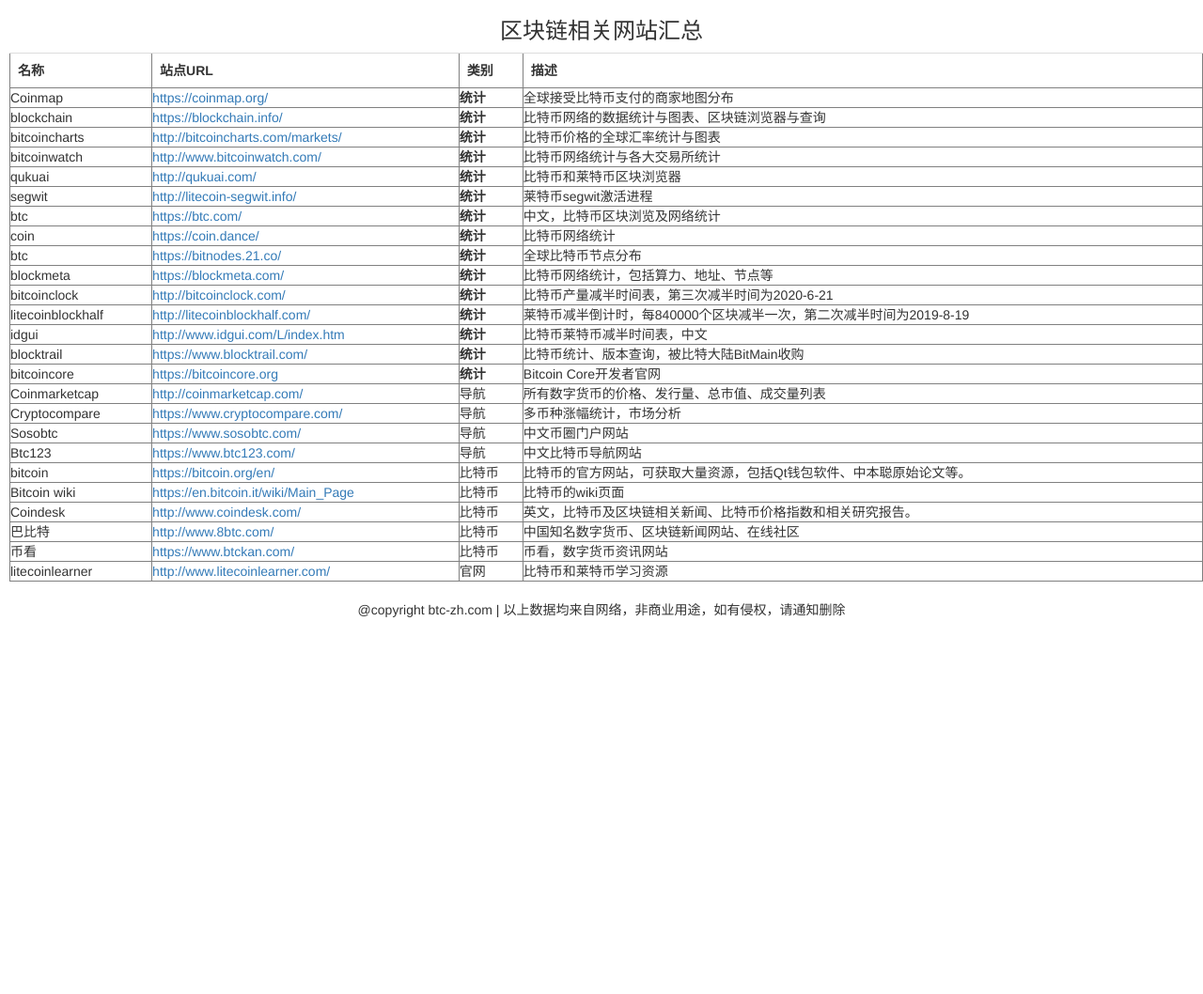
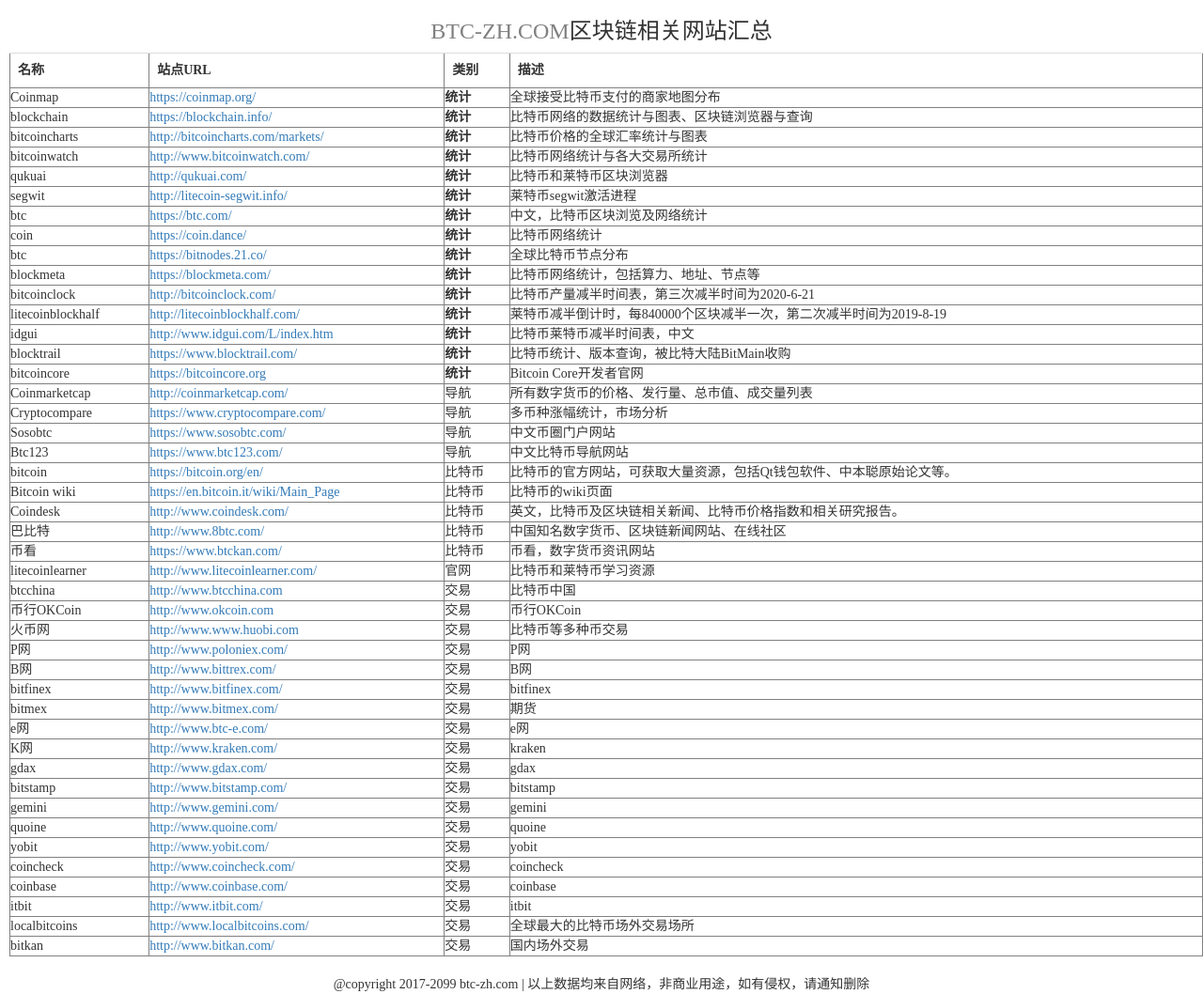
Before and after one commit to xxlv/btc-zh-sites, a plain HTML site: page index.html in a window 1280 px wide. Shown: the whole page at 94% size. Before the commit the page ends 800 px from the top, so only its background shows below. Drawn offline with nearby package versions, Linux system fonts and the light colour scheme.

Commit message:
Update List

```diff
--- /dev/null
+++ b/data.js
@@ -0,0 +1,274 @@
+var sites=[
+    {
+        "name":"Coinmap",
+        "url":"https://coinmap.org/",
+        "type":"<b>统计</b>",
+        "desc":"全球接受比特币支付的商家地图分布"
+    },
+    {
+        "name":"blockchain",
+        "url":"https://blockchain.info/",
+        "type":"<b>统计</b>",
+        "desc":"比特币网络的数据统计与图表、区块链浏览器与查询"
+    },
+    {
+        "name":"bitcoincharts",
+        "url":"http://bitcoincharts.com/markets/",
+        "type":"<b>统计</b>",
+        "desc":"比特币价格的全球汇率统计与图表"
+    },
+    {
+        "name":"bitcoinwatch",
+        "url":"http://www.bitcoinwatch.com/",
+        "type":"<b>统计</b>",
+        "desc":"比特币网络统计与各大交易所统计"
+    },
+    {
+        "name":"qukuai",
+        "url":"http://qukuai.com/",
+        "type":"<b>统计</b>",
+        "desc":"比特币和莱特币区块浏览器"
+    },
+    {
+        "name":"segwit",
+        "url":"http://litecoin-segwit.info/",
+        "type":"<b>统计</b>",
+        "desc":"莱特币segwit激活进程"
+    },
+    {
+        "name":"btc",
+        "url":"https://btc.com/",
+        "type":"<b>统计</b>",
+        "desc":"中文，比特币区块浏览及网络统计"
+    },
+
+    {
+        "name":"coin",
+        "url":"https://coin.dance/",
+        "type":"<b>统计</b>",
+        "desc":"比特币网络统计"
+    },
+    {
+        "name":"btc",
+        "url":"https://bitnodes.21.co/",
+        "type":"<b>统计</b>",
+        "desc":"全球比特币节点分布"
+    },
+    {
+        "name":"blockmeta",
+        "url":"https://blockmeta.com/",
+        "type":"<b>统计</b>",
+        "desc":"比特币网络统计，包括算力、地址、节点等"
+    },
+    {
+        "name":"bitcoinclock",
+        "url":"http://bitcoinclock.com/",
+        "type":"<b>统计</b>",
+        "desc":"比特币产量减半时间表，第三次减半时间为2020-6-21"
+    },
+    {
+        "name":"litecoinblockhalf",
+        "url":"http://litecoinblockhalf.com/",
+        "type":"<b>统计</b>",
+        "desc":"莱特币减半倒计时，每840000个区块减半一次，第二次减半时间为2019-8-19"
+    },
+
+    {
+        "name":"idgui",
+        "url":"http://www.idgui.com/L/index.htm",
+        "type":"<b>统计</b>",
+        "desc":"比特币莱特币减半时间表，中文"
+    },
+
+    {
+        "name":"blocktrail",
+        "url":"https://www.blocktrail.com/",
+        "type":"<b>统计</b>",
+        "desc":"比特币统计、版本查询，被比特大陆BitMain收购"
+    },
+    {
+        "name":"bitcoincore",
+        "url":"https://bitcoincore.org",
+        "type":"<b>统计</b>",
+        "desc":"Bitcoin Core开发者官网"
+    },
+    {
+        "name":"Coinmarketcap",
+        "url":"http://coinmarketcap.com/",
+        "type":"导航",
+        "desc":"所有数字货币的价格、发行量、总市值、成交量列表"
+    },
+    {
+        "name":"Cryptocompare",
+        "url":"https://www.cryptocompare.com/",
+        "type":"导航",
+        "desc":"多币种涨幅统计，市场分析"
+    },
+    {
+        "name":"Sosobtc",
+        "url":"https://www.sosobtc.com/",
+        "type":"导航",
+        "desc":"中文币圈门户网站"
+    },
+    {
+        "name":"Btc123",
+        "url":"https://www.btc123.com/",
+        "type":"导航",
+        "desc":"中文比特币导航网站"
+    },
+    {
+        "name":"bitcoin",
+        "url":"https://bitcoin.org/en/",
+        "type":"比特币",
+        "desc":"比特币的官方网站，可获取大量资源，包括Qt钱包软件、中本聪原始论文等。"
+    },
+    {
+        "name":"Bitcoin wiki",
+        "url":"https://en.bitcoin.it/wiki/Main_Page",
+        "type":"比特币",
+        "desc":"比特币的wiki页面"
+    },
+
+    {
+        "name":"Coindesk",
+        "url":"http://www.coindesk.com/",
+        "type":"比特币",
+        "desc":"英文，比特币及区块链相关新闻、比特币价格指数和相关研究报告。"
+    },
+    {
+        "name":"巴比特",
+        "url":"http://www.8btc.com/",
+        "type":"比特币",
+        "desc":"中国知名数字货币、区块链新闻网站、在线社区"
+    },
+
+    {
+        "name":"币看",
+        "url":"https://www.btckan.com/",
+        "type":"比特币",
+        "desc":"币看，数字货币资讯网站"
+    },
+
+    {
+        "name":"litecoinlearner",
+        "url":"http://www.litecoinlearner.com/",
+        "type":"官网",
+        "desc":"比特币和莱特币学习资源"
+    },
+
+    {
+        "name":"btcchina",
+        "url":"http://www.btcchina.com",
+        "type":"交易",
+        "desc":"比特币中国"
+    },
+    {
+        "name":"币行OKCoin",
+        "url":"http://www.okcoin.com",
+        "type":"交易",
+        "desc":"币行OKCoin"
+    },
+    {
+        "name":"火币网",
+        "url":"http://www.www.huobi.com",
+        "type":"交易",
+        "desc":"比特币等多种币交易"
+    },
+    {
+        "name":"P网",
+        "url":"http://www.poloniex.com/",
+        "type":"交易",
+        "desc":"P网"
+    },
+
+    {
+        "name":"B网",
+        "url":"http://www.bittrex.com/",
+        "type":"交易",
+        "desc":"B网"
+    },
+    {
+        "name":"bitfinex",
+        "url":"http://www.bitfinex.com/",
+        "type":"交易",
+        "desc":"bitfinex"
+    },
+    {
+        "name":"bitmex",
+        "url":"http://www.bitmex.com/",
+        "type":"交易",
+        "desc":"期货"
+    },
+    {
+        "name":"e网",
+        "url":"http://www.btc-e.com/",
+        "type":"交易",
+        "desc":"e网"
+    },
+    {
+        "name":"K网",
+        "url":"http://www.kraken.com/",
+        "type":"交易",
+        "desc":"kraken"
+    },
+    {
+        "name":"gdax",
+        "url":"http://www.gdax.com/",
+        "type":"交易",
+        "desc":"gdax"
+    },
+    {
+        "name":"bitstamp",
+        "url":"http://www.bitstamp.com/",
+        "type":"交易",
+        "desc":"bitstamp"
+    },
+    {
+        "name":"gemini",
+        "url":"http://www.gemini.com/",
+        "type":"交易",
+        "desc":"gemini"
+    },
+    {
+        "name":"quoine",
+        "url":"http://www.quoine.com/",
+        "type":"交易",
+        "desc":"quoine"
+    },
+    {
+        "name":"yobit",
+        "url":"http://www.yobit.com/",
+        "type":"交易",
+        "desc":"yobit"
+    },
+    {
+        "name":"coincheck",
+        "url":"http://www.coincheck.com/",
+        "type":"交易",
+        "desc":"coincheck"
+    },
+    {
+        "name":"coinbase",
+        "url":"http://www.coinbase.com/",
+        "type":"交易",
+        "desc":"coinbase"
+    },
+    {
+        "name":"itbit",
+        "url":"http://www.itbit.com/",
+        "type":"交易",
+        "desc":"itbit"
+    },
+    {
+        "name":"localbitcoins",
+        "url":"http://www.localbitcoins.com/",
+        "type":"交易",
+        "desc":"全球最大的比特币场外交易场所"
+    },
+    {
+        "name":"bitkan",
+        "url":"http://www.bitkan.com/",
+        "type":"交易",
+        "desc":"国内场外交易"
+    }
+];
--- a/index.html
+++ b/index.html
@@ -3,181 +3,26 @@
 <head>
     <meta charset="utf-8">
     <title>BTC websites</title>
+<script
+  src="https://code.jquery.com/jquery-3.2.1.min.js"
+  integrity="sha256-hwg4gsxgFZhOsEEamdOYGBf13FyQuiTwlAQgxVSNgt4="
+  crossorigin="anonymous"></script>
 <link rel="stylesheet" href="https://cdn.bootcss.com/bootstrap/3.3.7/css/bootstrap.min.css" integrity="sha384-BVYiiSIFeK1dGmJRAkycuHAHRg32OmUcww7on3RYdg4Va+PmSTsz/K68vbdEjh4u" crossorigin="anonymous">
 <script src="https://cdn.bootcss.com/bootstrap/3.3.7/js/bootstrap.min.js" integrity="sha384-Tc5IQib027qvyjSMfHjOMaLkfuWVxZxUPnCJA7l2mCWNIpG9mGCD8wGNIcPD7Txa" crossorigin="anonymous"></script>
 </head>
 <style media="screen">
+    *{
+        font-family: 微软雅黑;
+    }
     tr:hover{
         color: red;
         background: #001;
     }
 </style>
 <body>
-
-    <script type="text/javascript">
-
-        var sites=[
-            {
-                "name":"Coinmap",
-                "url":"https://coinmap.org/",
-                "type":"<b>统计</b>",
-                "desc":"全球接受比特币支付的商家地图分布"
-            },
-            {
-                "name":"blockchain",
-                "url":"https://blockchain.info/",
-                "type":"<b>统计</b>",
-                "desc":"比特币网络的数据统计与图表、区块链浏览器与查询"
-            },
-            {
-                "name":"bitcoincharts",
-                "url":"http://bitcoincharts.com/markets/",
-                "type":"<b>统计</b>",
-                "desc":"比特币价格的全球汇率统计与图表"
-            },
-            {
-                "name":"bitcoinwatch",
-                "url":"http://www.bitcoinwatch.com/",
-                "type":"<b>统计</b>",
-                "desc":"比特币网络统计与各大交易所统计"
-            },
-            {
-                "name":"qukuai",
-                "url":"http://qukuai.com/",
-                "type":"<b>统计</b>",
-                "desc":"比特币和莱特币区块浏览器"
-            },
-            {
-                "name":"segwit",
-                "url":"http://litecoin-segwit.info/",
-                "type":"<b>统计</b>",
-                "desc":"莱特币segwit激活进程"
-            },
-            {
-                "name":"btc",
-                "url":"https://btc.com/",
-                "type":"<b>统计</b>",
-                "desc":"中文，比特币区块浏览及网络统计"
-            },
-
-            {
-                "name":"coin",
-                "url":"https://coin.dance/",
-                "type":"<b>统计</b>",
-                "desc":"比特币网络统计"
-            },
-            {
-                "name":"btc",
-                "url":"https://bitnodes.21.co/",
-                "type":"<b>统计</b>",
-                "desc":"全球比特币节点分布"
-            },
-            {
-                "name":"blockmeta",
-                "url":"https://blockmeta.com/",
-                "type":"<b>统计</b>",
-                "desc":"比特币网络统计，包括算力、地址、节点等"
-            },
-            {
-                "name":"bitcoinclock",
-                "url":"http://bitcoinclock.com/",
-                "type":"<b>统计</b>",
-                "desc":"比特币产量减半时间表，第三次减半时间为2020-6-21"
-            },
-            {
-                "name":"litecoinblockhalf",
-                "url":"http://litecoinblockhalf.com/",
-                "type":"<b>统计</b>",
-                "desc":"莱特币减半倒计时，每840000个区块减半一次，第二次减半时间为2019-8-19"
-            },
-
-            {
-                "name":"idgui",
-                "url":"http://www.idgui.com/L/index.htm",
-                "type":"<b>统计</b>",
-                "desc":"比特币莱特币减半时间表，中文"
-            },
-
-            {
-                "name":"blocktrail",
-                "url":"https://www.blocktrail.com/",
-                "type":"<b>统计</b>",
-                "desc":"比特币统计、版本查询，被比特大陆BitMain收购"
-            },
-            {
-                "name":"bitcoincore",
-                "url":"https://bitcoincore.org",
-                "type":"<b>统计</b>",
-                "desc":"Bitcoin Core开发者官网"
-            },
-            {
-                "name":"Coinmarketcap",
-                "url":"http://coinmarketcap.com/",
-                "type":"导航",
-                "desc":"所有数字货币的价格、发行量、总市值、成交量列表"
-            },
-            {
-                "name":"Cryptocompare",
-                "url":"https://www.cryptocompare.com/",
-                "type":"导航",
-                "desc":"多币种涨幅统计，市场分析"
-            },
-            {
-                "name":"Sosobtc",
-                "url":"https://www.sosobtc.com/",
-                "type":"导航",
-                "desc":"中文币圈门户网站"
-            },
-            {
-                "name":"Btc123",
-                "url":"https://www.btc123.com/",
-                "type":"导航",
-                "desc":"中文比特币导航网站"
-            },
-            {
-                "name":"bitcoin",
-                "url":"https://bitcoin.org/en/",
-                "type":"比特币",
-                "desc":"比特币的官方网站，可获取大量资源，包括Qt钱包软件、中本聪原始论文等。"
-            },
-            {
-                "name":"Bitcoin wiki",
-                "url":"https://en.bitcoin.it/wiki/Main_Page",
-                "type":"比特币",
-                "desc":"比特币的wiki页面"
-            },
-
-            {
-                "name":"Coindesk",
-                "url":"http://www.coindesk.com/",
-                "type":"比特币",
-                "desc":"英文，比特币及区块链相关新闻、比特币价格指数和相关研究报告。"
-            },
-            {
-                "name":"巴比特",
-                "url":"http://www.8btc.com/",
-                "type":"比特币",
-                "desc":"中国知名数字货币、区块链新闻网站、在线社区"
-            },
-
-            {
-                "name":"币看",
-                "url":"https://www.btckan.com/",
-                "type":"比特币",
-                "desc":"币看，数字货币资讯网站"
-            },
-
-            {
-                "name":"litecoinlearner",
-                "url":"http://www.litecoinlearner.com/",
-                "type":"官网",
-                "desc":"比特币和莱特币学习资源"
-            },
-        ];
-
-    </script>
+<script type="text/javascript" src="./data.js"></script>
 <div id="app">
-    <h3 class="text-center">区块链相关网站汇总</h3>
+    <h3 class="text-center" style="font-family:Comic Sans MS"><span style="color:gray">BTC-ZH.COM</span>区块链相关网站汇总</h3>
 
     <div style="padding-left:10px">
         <table border="1" cellpadding="0"  cellspacing="0" id="sitemap" class="table">
@@ -212,15 +57,10 @@
       tr.appendChild(td4);
       sitemapTable.appendChild(tr);
 }
-
-
-
-
-
 </script>
 
 <footer class="text-center">
-    @copyright btc-zh.com | 以上数据均来自网络，非商业用途，如有侵权，请通知删除
+    @copyright 2017-2099 btc-zh.com | 以上数据均来自网络，非商业用途，如有侵权，请通知删除
 </footer>
 </body>
 </html>
```
